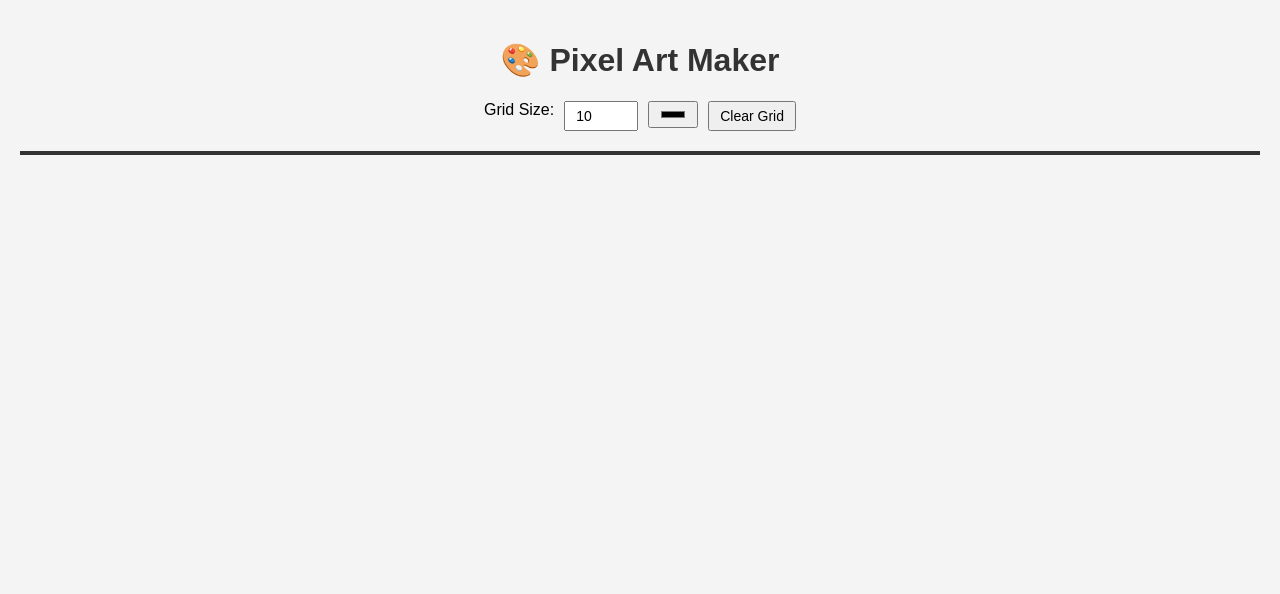
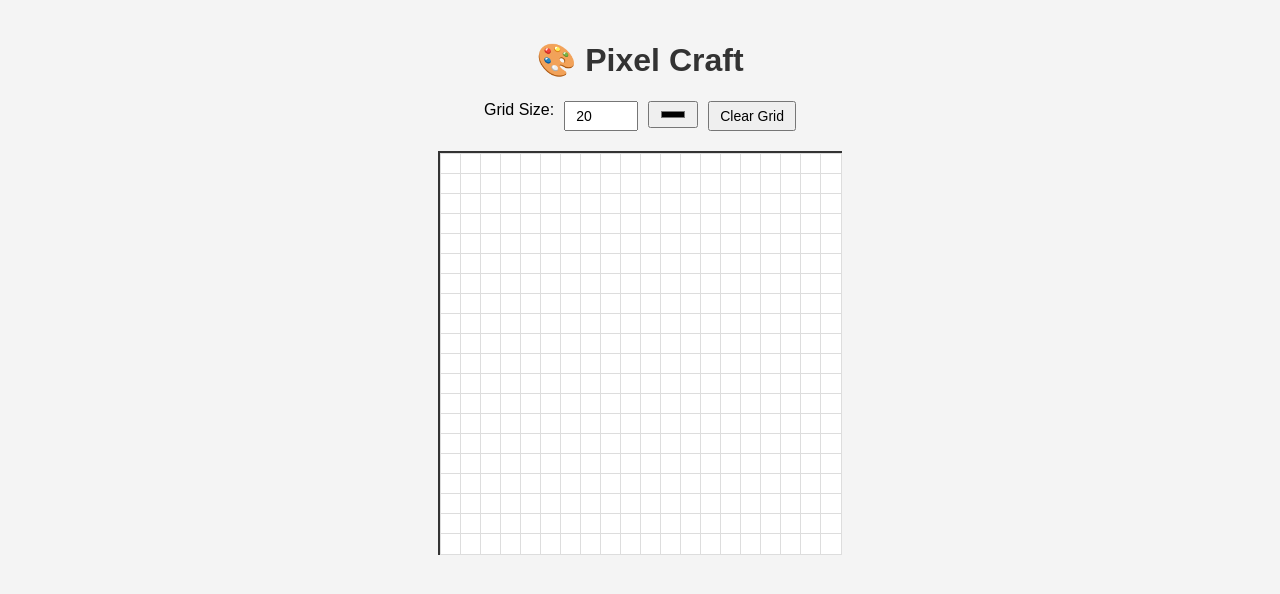
Before and after one commit to fortunateadesinas/pixelcraft, a website with bundled scripts: page index.html in a window 1280 px wide. Built offline with nearby package versions, Linux system fonts and the light colour scheme.

Commit message:
typescript: createGrid

```diff
--- a/app.ts
+++ b/app.ts
@@ -1 +1,26 @@
-// Gra
+// Grab DOM elements with type assertions
+const gridSizeIput = document.getElementById('grid-size') as HTMLInputElement;
+const colorPicker = document.getElementById('color-picker') as HTMLInputElement;
+const clearGridButton = document.getElementById('clear-grid') as HTMLButtonElement;
+const pixelGrid = document.getElementById('pixel-grid') as HTMLDivElement;
+
+// Function to create the pixel grid
+function createGrid(size: number): void {
+    // Clear any existing grid
+    pixelGrid.innerHTML = '';
+
+    // Set grid template (CSS grid)
+    pixelGrid.style.gridTemplateColumns = `repeat(${size}, 20px)`;
+    pixelGrid.style.gridTemplateRows = `repeat(${size}, 20px)`;
+
+    for (let i = 0; i < size * size; i++) {
+        const pixel = document.createElement("div");
+        pixel.classList.add("pixel");
+
+        // later: we'll add color change on click here
+        pixelGrid.appendChild(pixel);
+    }
+}
+
+// create a default grid on page load
+createGrid(Number(gridSizeIput.value));
--- a/index.html
+++ b/index.html
@@ -9,12 +9,12 @@
 </head>
 
 <body>
-    <h1>🎨 Pixel Art Maker</h1>
+    <h1>🎨 Pixel Craft</h1>
 
     <!-- Controls -->
     <div class="controls">
         <label for="grid-size">Grid Size: </label>
-        <input type="number" id="grid-size" min="2" max="50" value="10">
+        <input type="number" id="grid-size" min="2" max="50" value="20">
         <input type="color" id="color-picker" value="#000000" />
 
         <button id="clear-grid">Clear Grid</button>
--- a/style.css
+++ b/style.css
@@ -30,6 +30,8 @@ input, button {
   display: grid;
   margin: 20px auto;
   border: 2px solid #333;
+  width: fit-content;
+  background-color: wheat;
 }
 
 /* Individual pixel */
```
Also changed, not shown: dist/app.js.
